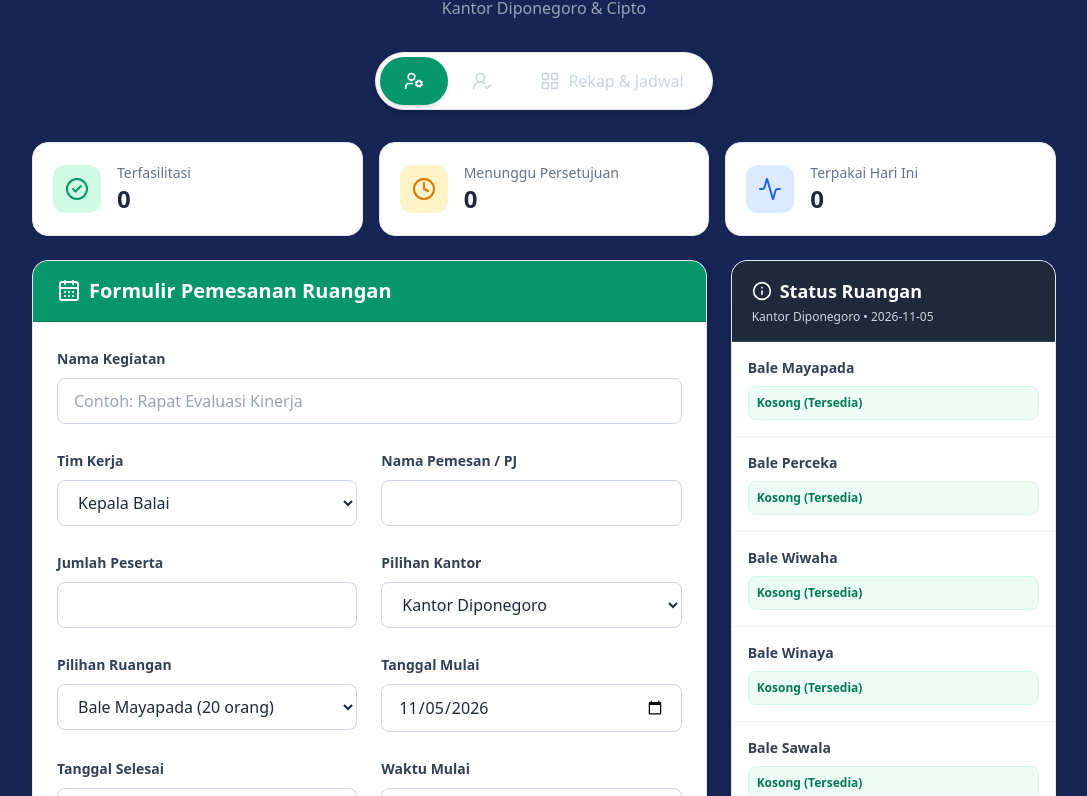
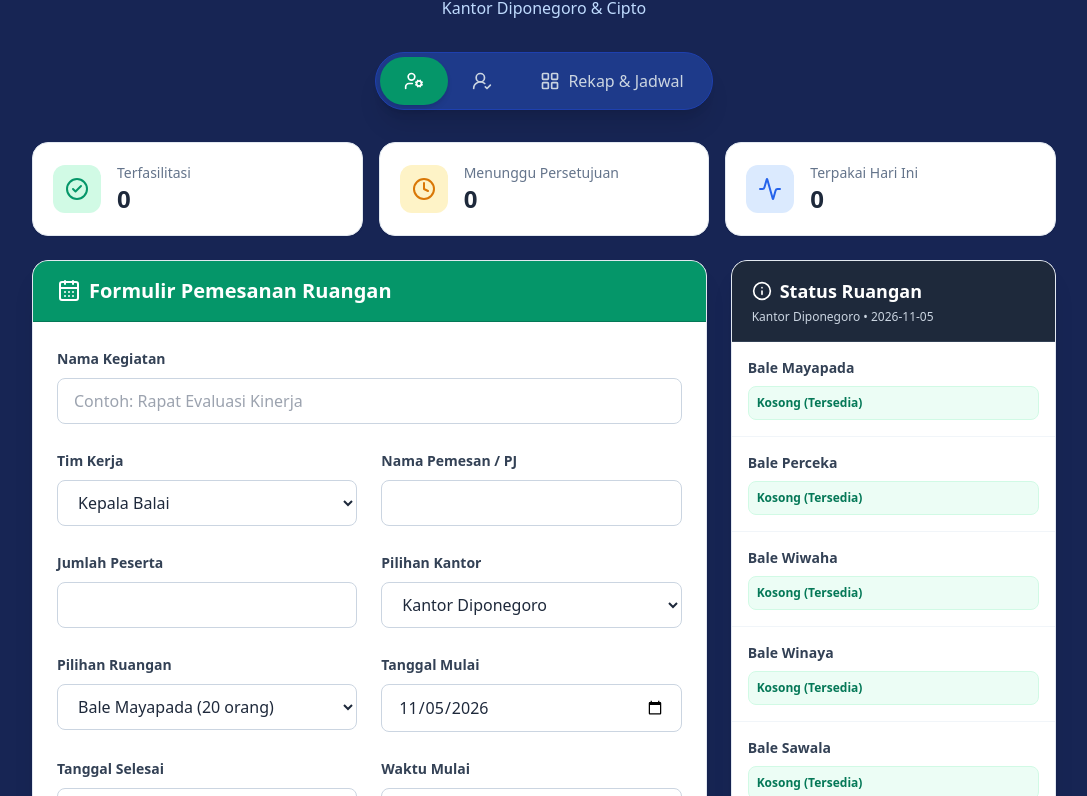
Before and after one commit to aghmn-hub/sistem-ruangan, a plain HTML site: page index.html in a window 1280 px wide. Shown: the part 80-876 px from the top of the page, without its empty margins (96-1183 px from the left). Drawn offline with nearby package versions, Linux system fonts and the light colour scheme; no server answers.

Commit message:
Change paragraph and button styles in index.html

```diff
--- a/index.html
+++ b/index.html
@@ -24,7 +24,7 @@
     <!-- Header -->
     <div class="text-center space-y-2 relative">
       <h1 class="text-3xl font-bold text-white tracking-tight">Sistem Pemesanan Ruangan</h1>
-      <p class="text-slate-400">Kantor Diponegoro & Cipto</p>
+      <p class="text-blue-200">Kantor Diponegoro & Cipto</p>
       <button id="btn-refresh" class="absolute right-0 top-0 mt-2 bg-slate-800 hover:bg-slate-700 text-slate-300 p-2 rounded-full transition-colors flex items-center gap-2 text-sm hidden">
         <i data-lucide="refresh-cw" class="w-4 h-4"></i>
       </button>
@@ -32,7 +32,7 @@
 
     <!-- Navigasi Tab -->
     <div class="flex justify-center flex-wrap gap-2">
-      <div class="inline-flex bg-white rounded-full p-1 border border-slate-200 shadow-md flex-wrap justify-center">
+      <div class="inline-flex bg-blue-900 rounded-full p-1 border border-blue-800 shadow-xl flex-wrap justify-center">
         <button onclick="switchTab('pemohon')" id="nav-pemohon" class="tab-btn active bg-emerald-600 text-white shadow-md flex items-center space-x-2 px-6 py-3 rounded-full font-medium transition-all duration-300">
           <i data-lucide="user-cog" class="w-5 h-5"></i>
           <span class="hidden sm:inline">Tim Kerja (Pemohon)</span>
```
